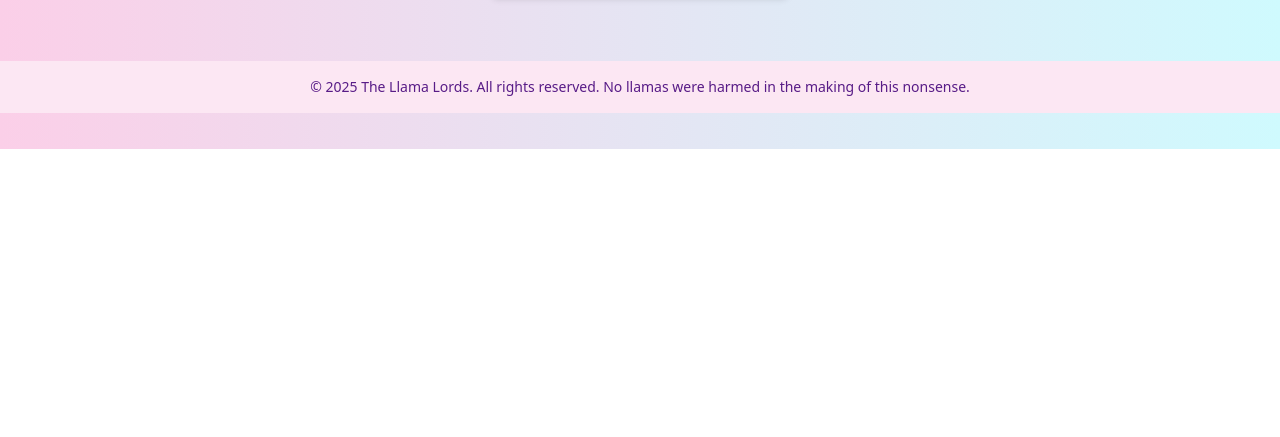
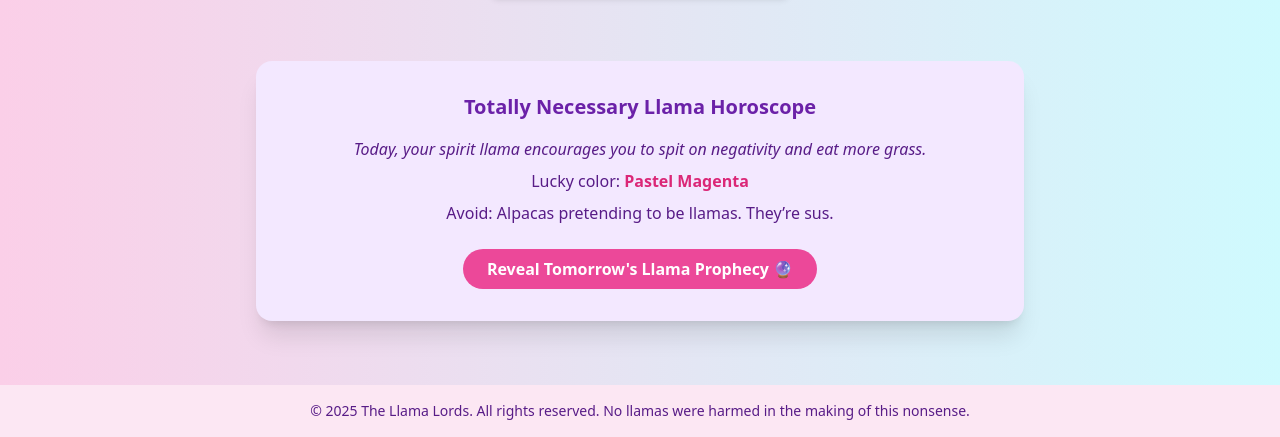
Before and after one commit to Idkwhat77/Frontend-ALP-Kelompok1, a website: page index.html in a window 1280 px wide. Shown: the part 651-1088 px from the top of the page. Before the commit the page ends 800 px from the top, so only its background shows below. Drawn offline with nearby package versions, Linux system fonts and the light colour scheme.

Commit message:
test branches

```diff
--- a/index.html
+++ b/index.html
@@ -16,14 +16,25 @@
     </nav>
   </header>
 
-  <main class="py-16 px-4">
+<main class="py-16 px-4">
     <h2 class="text-2xl font-bold mb-6">Why Llamas?</h2>
     <div class="bg-white bg-opacity-70 border-4 border-dotted border-pink-400 p-6 rounded-xl w-full max-w-2xl mx-auto">
-      <p class="mb-4">Because why not? They're fluffy. They're sassy. They spit on people they dislike—relatable.</p>
-      <p>Did you know llamas can carry up to 25-30% of their body weight? Imagine carrying your emotional baggage that efficiently.</p>
+        <p class="mb-4">Because why not? They're fluffy. They're sassy. They spit on people they dislike—relatable.</p>
+        <p>Did you know llamas can carry up to 25-30% of their body weight? Imagine carrying your emotional baggage that efficiently.</p>
     </div>
     <img src="https://placekitten.com/300/200" alt="Definitely not a llama" class="mt-8 mx-auto rounded-lg shadow-md">
-  </main>
+
+    <!-- 🌀 RANDOM NONSENSE SECTION 🌀 -->
+    <section class="mt-16 bg-purple-100 p-8 rounded-2xl shadow-xl max-w-3xl mx-auto">
+        <h3 class="text-xl font-bold text-purple-800 mb-4">Totally Necessary Llama Horoscope</h3>
+        <p class="mb-2 italic">Today, your spirit llama encourages you to spit on negativity and eat more grass.</p>
+        <p class="mb-2">Lucky color: <span class="font-semibold text-pink-600">Pastel Magenta</span></p>
+        <p class="mb-2">Avoid: Alpacas pretending to be llamas. They’re sus.</p>
+        <button class="mt-4 px-6 py-2 bg-pink-500 text-white font-bold rounded-full hover:bg-pink-600 transition">
+        Reveal Tomorrow's Llama Prophecy 🔮
+        </button>
+    </section>
+    </main>
 
   <footer class="bg-pink-100 py-4 text-sm">
     &copy; 2025 The Llama Lords. All rights reserved. No llamas were harmed in the making of this nonsense.
```
Also changed, not shown: src/output.css.
